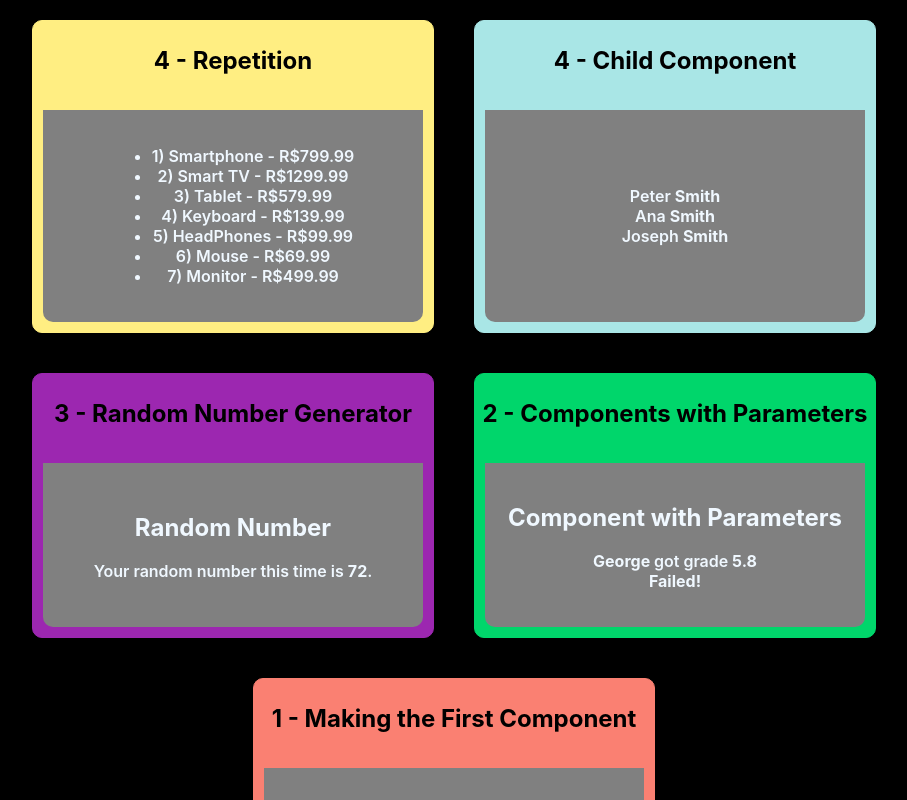
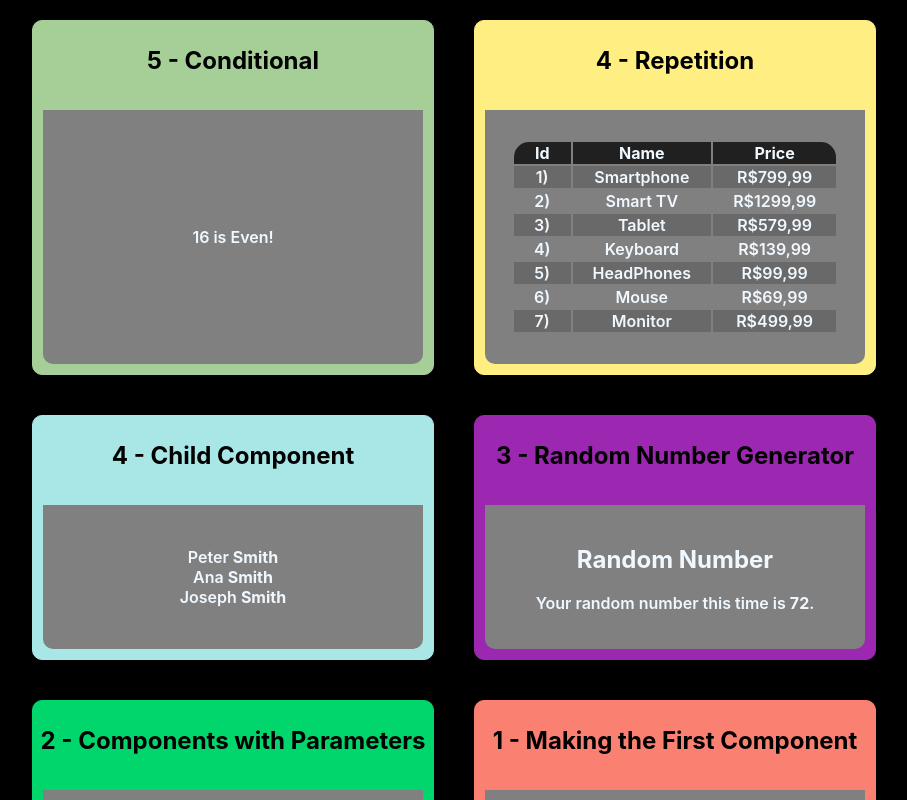
Before and after one commit to CrystianBM/curso_react_udemy, a React (Create React App) app: page / in a window 1280 px wide. Shown: the top 800 px of the page, without its empty margins (186-1093 px from the left). Built offline with nearby package versions, Linux system fonts and the light colour scheme.

Commit message:
5 - Conditional Part 1

```diff
--- a/src/App.jsx
+++ b/src/App.jsx
@@ -6,14 +6,19 @@ import { FirstComp } from './components/basics/FirstComp';
 import { CompParameter } from './components/basics/CompParameter';
 import { RandomNumber } from './components/basics/RandomNumber';
 import { Card } from './components/layout/Card';
+import FamilyMember from './components/basics/FamilyMember';
 import { Family } from './components/basics/Family';
-import FamilyMember from './components/basics/FamilyMember';
-import ProductList from './components/repetition/ProductList';
+import {ProductList} from './components/repetition/ProductList';
+import {EvenOrOdd} from "./components/conditional/EvenOrOdd";
 
 export function App() {
     return (
         <div id="App">
             <div className="cards">
+                <Card title="5 - Conditional" color="#A6CF98">
+                    <EvenOrOdd number={Math.ceil(Math.random() * 20)}/>
+                </Card>
+
                 <Card title="4 - Repetition" color="#FFEE82">
                     <ProductList list={products}/>
                 </Card>
--- /dev/null
+++ b/src/components/conditional/EvenOrOdd.jsx
@@ -0,0 +1,6 @@
+
+export function EvenOrOdd(props) {
+    const isEven = props.number % 2 === 0;
+
+    return <div>{props.number} is {isEven ? <span> Even! </span> : <span> Odd! </span>} </div>
+}
--- /dev/null
+++ b/src/components/repetition/ProductList.css
@@ -0,0 +1,17 @@
+.productTable{
+    border-radius: 15px;
+    padding: 10px;
+}
+
+th {
+    background-color: rgb(32, 32, 32);
+}
+
+.even {
+    background-color: dimgray;
+}
+
+td {
+    padding-left: 20px;
+    padding-right: 20px;
+}
--- a/src/components/repetition/ProductList.jsx
+++ b/src/components/repetition/ProductList.jsx
@@ -1,16 +1,35 @@
 import React from "react"
+import "./ProductList.css"
 
-export default props => {
+export function ProductList(props) {
 
-    const list = props.list.map((product) => {
-                    return <li>{product.id}) {product.name} - R${product.price}</li>
+    const borderTR = {borderTopRightRadius: "15px"};
+    const borderTL = {borderTopLeftRadius: "15px"};
+
+    const list = props.list.map((product, i) => {
+                    return <tr key={product.id} className={i % 2 === 0 ? "even" : "odd"}>
+                        <td>{product.id})</td>
+                        <td className="productName">{product.name}</td>
+                        <td>R${product.price.toFixed(2).replace(".", ",")}</td>
+                    </tr>
                 })
 
     return (
         <div>
-            <ul>
+            <table className="productTable">
+                <tr>
+                    <th style={borderTL}>
+                        Id
+                    </th>
+                    <th>
+                        Name
+                    </th>
+                    <th style={borderTR}>
+                        Price
+                    </th>
+                </tr>
                 {list}
-            </ul>
+            </table>
         </div>
     )
 }
```
